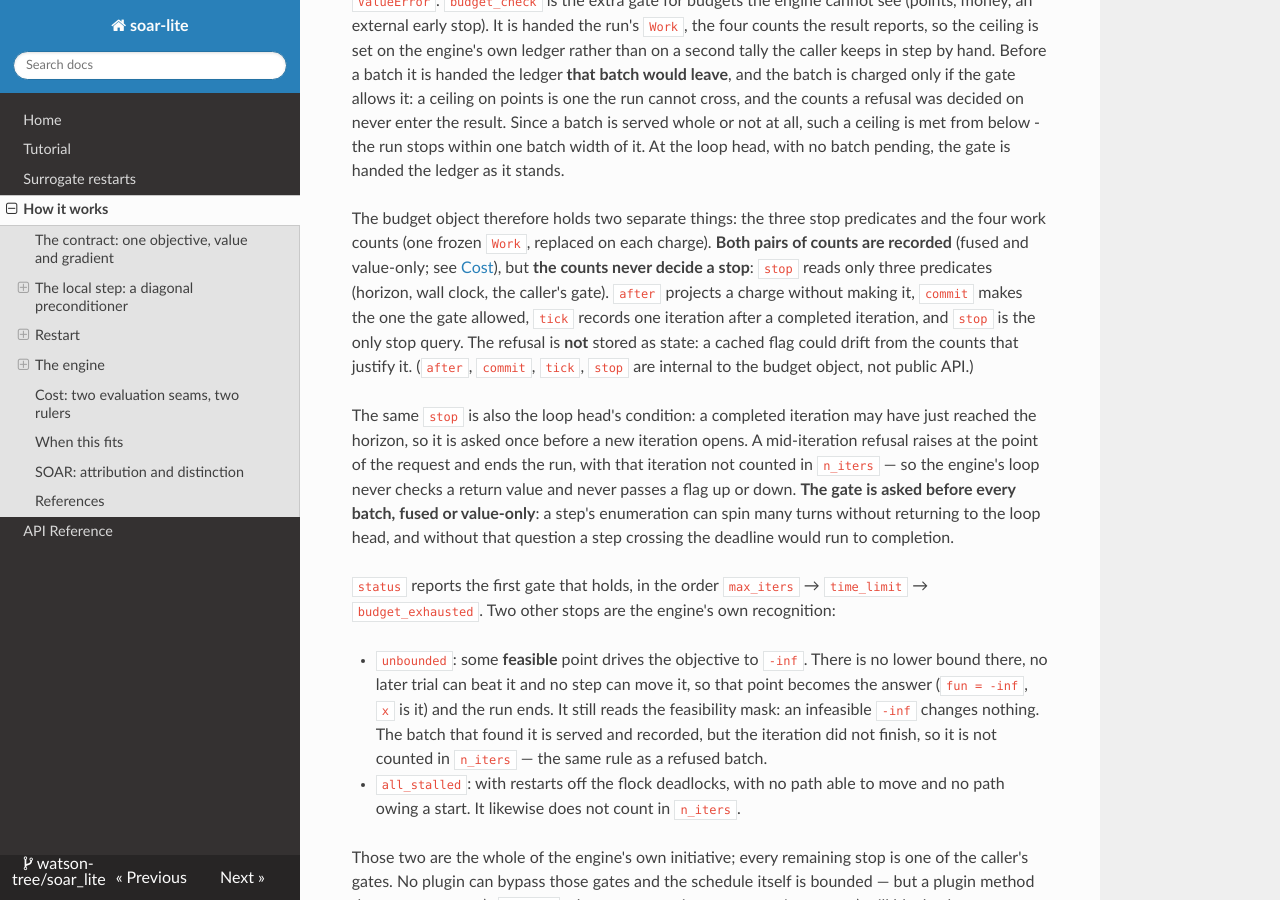
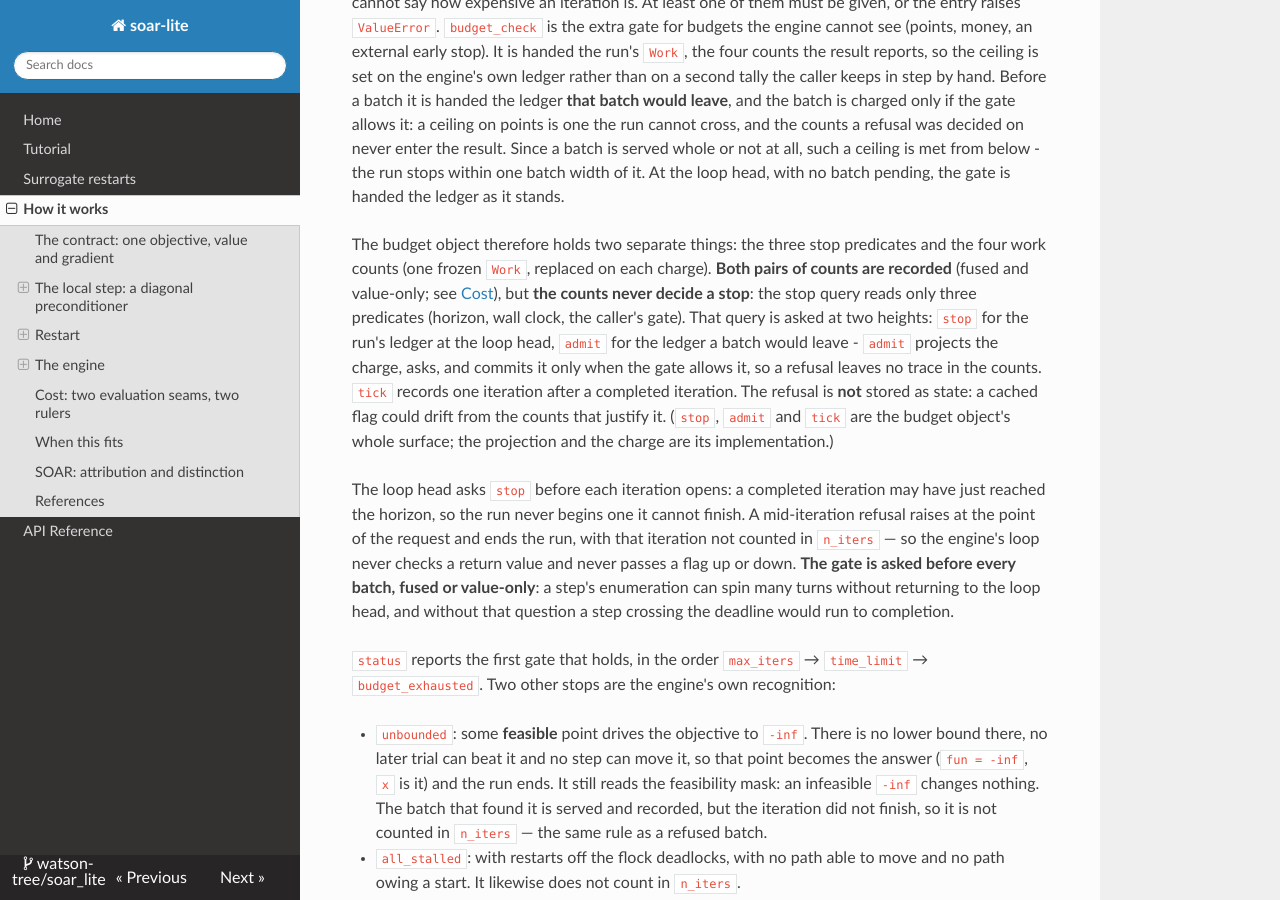
Before and after one commit to watson-tree/soar_lite, an MkDocs documentation site: the page built from docs/explanation/how-it-works.md, in a window 1280 px wide and 900 px high, scrolled down 12228 px. Built offline with MkDocs 1.6.1, drawn with Linux system fonts in a browser that asks for light colours; nearby versions of some CDN libraries; some of the changed text lies outside the part shown.

Commit message:
engine: one landing half and one admission call for both channels
_place commits every usable point on the one gate and calls that channel's hook; restart and step were the same protocol written twice.

_Budget answers at two heights: stop() reads the run's own ledger, admit() projects a batch, asks, and charges only what the gate allowed - so the projection cannot escape and _charge_gated is gone.

```diff
--- a/docs/explanation/how-it-works.md
+++ b/docs/explanation/how-it-works.md
@@ -17,9 +17,10 @@ and `observe` belong to `GlobalModel`, while `restart`, `propose(idxs, domain,
 serve_trials)` and `step` belong to `LocalSolver` — two different `propose`
 methods, each called with its own arguments. One name is neither: `settle` is the
 fused batch that closes an iteration, where every half the iteration's steps and
-restarts still owe is bought together; `_restart` and `_step` are the engine's
-own landing halves, and `_step` is what calls the method's `step(i, p)`. Those
-three are internal, explained where they run, and not callable from outside.
+restarts still owe is bought together; `_place` is the engine's own landing
+half, run once per channel, and is what calls the method's `restart(i, p)` or
+`step(i, p)`. Those two are internal, explained where they run, and not callable
+from outside.
 
 ## The contract: one objective, value and gradient
 
@@ -450,9 +451,10 @@ batches its steps serve out of `serve_trials` (see Cost):
    order; the **same** batch buys the halves still owed — each read winner's
    gradient when the `eval_f` seam served it value-only, and both halves of
    anything named unread or drawn as a start.
-6. **Landing**: a start goes through `_restart` (unusable leaves it `stalled`,
-   redrawn next iteration when `restart_stalled` is on) and a winner through
-   `_step` (unusable is `stalled`, no `step`).
+6. **Landing**: `_place` commits each usable point and calls that channel's
+   hook — a start goes through `restart` (unusable leaves it `stalled`, redrawn
+   next iteration when `restart_stalled` is on) and a winner through `step`
+   (unusable is `stalled`, no `step`).
 
 The redraw set and the cohort are disjoint, so "decide everything, then buy
 together" and "decide one at a time, then buy" are the same schedule.
@@ -614,16 +616,18 @@ The budget object therefore holds two separate things: the three stop predicates
 and the four work counts (one frozen `Work`, replaced on each charge).
 **Both pairs of counts are recorded** (fused and value-only; see
 [Cost](#cost-two-evaluation-seams-two-rulers)), but **the
-counts never decide a stop**: `stop` reads only three predicates (horizon, wall
-clock, the caller's gate). `after` projects a charge without making it, `commit`
-makes the one the gate allowed, `tick` records one iteration after a completed
-iteration, and `stop` is the only stop query. The refusal is **not**
+counts never decide a stop**: the stop query reads only three predicates (horizon, wall
+clock, the caller's gate). That query is asked at two heights: `stop` for the run's
+ledger at the loop head, `admit` for the ledger a batch would leave - `admit`
+projects the charge, asks, and commits it only when the gate allows it, so a
+refusal leaves no trace in the counts. `tick` records one iteration after a
+completed iteration. The refusal is **not**
 stored as state: a cached flag could drift from the counts that justify it.
-(`after`, `commit`, `tick`, `stop` are internal to the budget object, not public
-API.)
+(`stop`, `admit` and `tick` are the budget object's whole surface; the projection
+and the charge are its implementation.)
 
-The same `stop` is also the loop head's condition: a completed iteration may have
-just reached the horizon, so it is asked once before a new iteration opens. A
+The loop head asks `stop` before each iteration opens: a completed iteration may
+have just reached the horizon, so the run never begins one it cannot finish. A
 mid-iteration refusal raises at the point of the request and ends the run, with
 that iteration not counted in `n_iters` — so the engine's loop never checks a return
 value and never passes a flag up or down. **The gate is asked before every batch,
```
Also changed, not shown: 1 other file.
